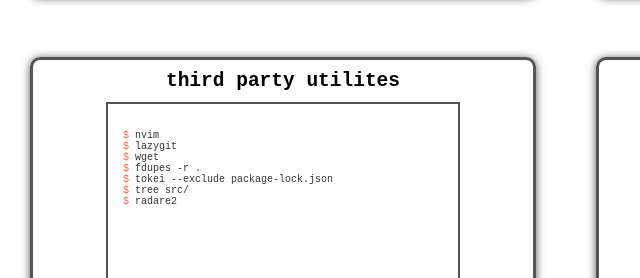
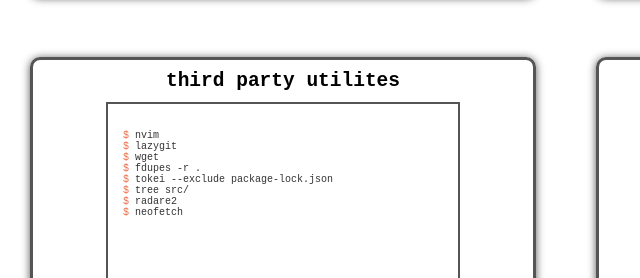
Before and after one commit to airplanemodes/airplane-gh, a website: page index.html in a window 1280 px wide. Shown: the part 3270-3548 px from the top of the page, 0-640 px from the left. Drawn offline with nearby package versions, Linux system fonts and the light colour scheme.

Commit message:
add: neofetch

```diff
--- a/index.html
+++ b/index.html
@@ -372,6 +372,7 @@
 $ tokei --exclude package-lock.json
 $ tree src/
 $ radare2
+$ neofetch
 </code></pre>
             </div>
           <p class="box-desc">Extension</p>
```
